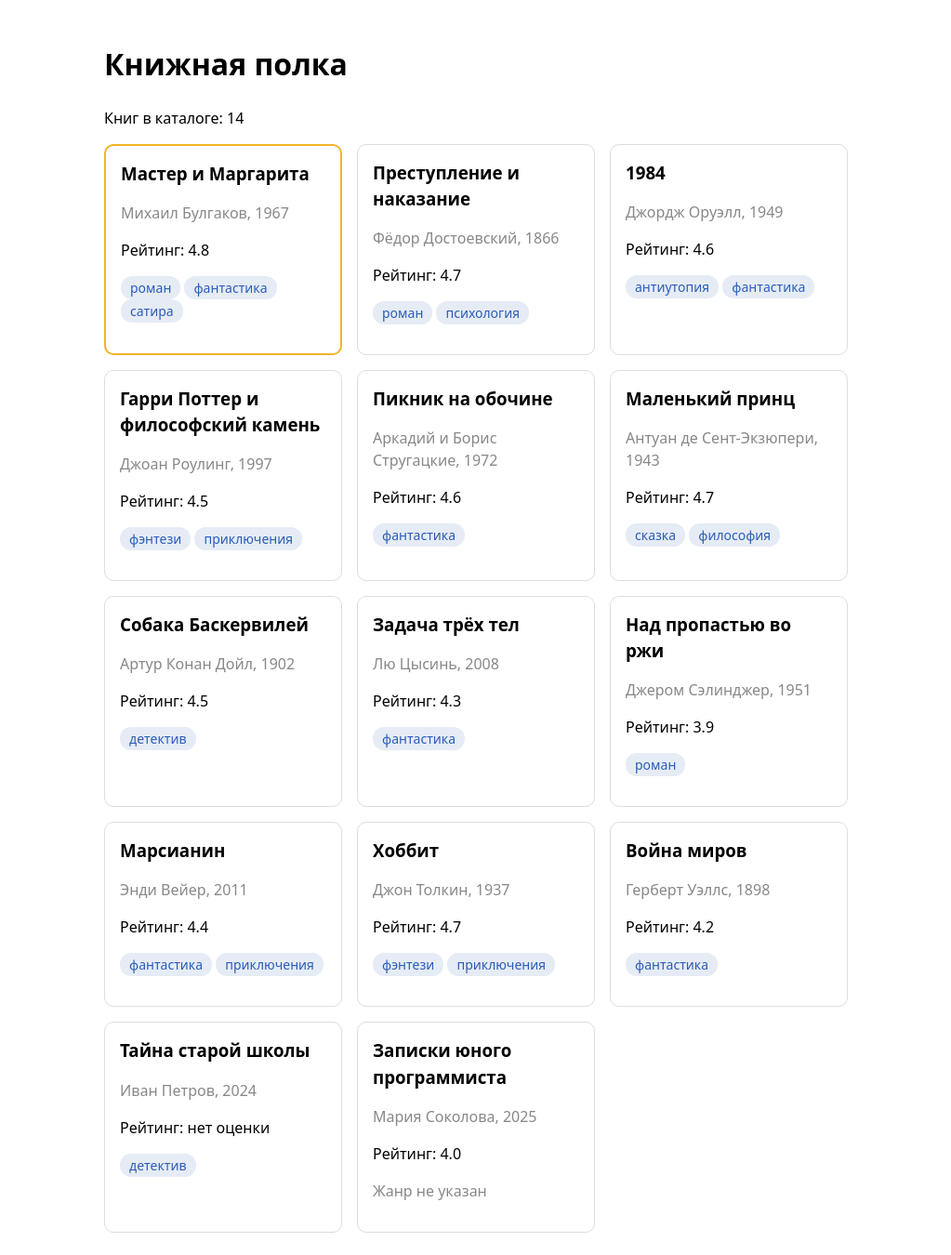
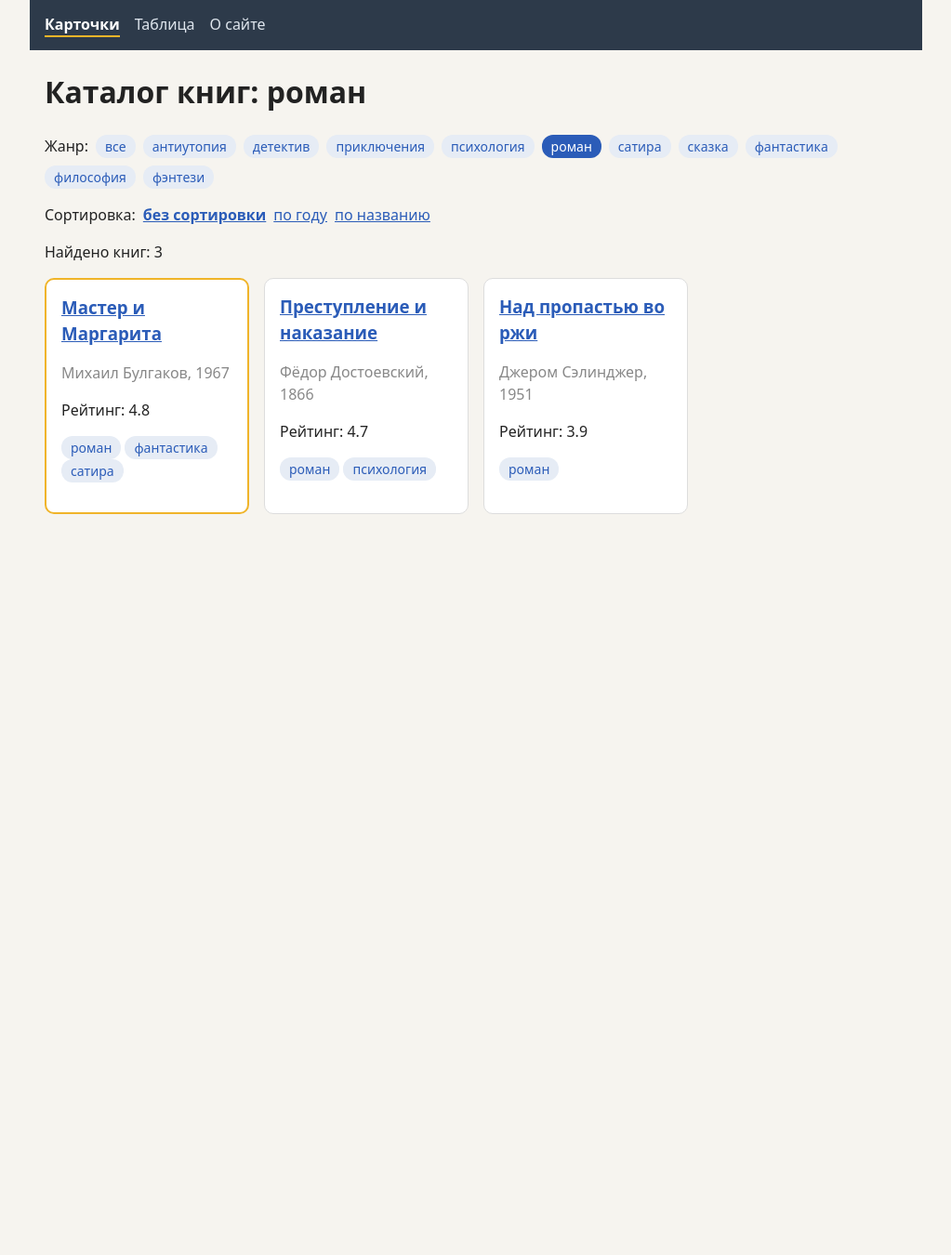
Before and after one commit to kulikov-dima/knigi, a Flask app: a page that uses templates/index.html in a window 1280 px wide. Shown: the whole page at 93% size, without its empty margins (128-1151 px from the left). After the commit the page ends 553 px from the top, so only its background shows below. Run offline with Flask 3, Linux system fonts and the light colour scheme.

Commit message:
practice 5

```diff
--- a/app.py
+++ b/app.py
@@ -1,23 +1,47 @@
 from datetime import date
 
-from flask import Flask, render_template, abort
+from flask import Flask, render_template, abort, request
 from books import BOOKS
 
 app = Flask(__name__)
 
 
+def all_genres():
+    """5.7 — все жанры без повторов, по алфавиту."""
+    genres = set()
+    for book in BOOKS:
+        for genre in book["genres"]:
+            genres.add(genre)
+    return sorted(genres)
+
+
 @app.route("/")
 def index():
+    genre = request.args.get("genre")   # 5.6
+    sort = request.args.get("sort")     # 5.8
+
+    books = BOOKS
+    if genre:
+        books = [b for b in books if genre in b["genres"]]
+    if sort == "year":
+        books = sorted(books, key=lambda b: b["year"])
+    elif sort == "title":
+        books = sorted(books, key=lambda b: b["title"])
+
     return render_template(
         "index.html",
         site_name="Книжная полка",
-        books=BOOKS,
+        books=books,
+        genres=all_genres(),
+        current_genre=genre,
+        current_sort=sort,
+        active="index",
     )
 
 
 @app.route("/table")
 def table():
-    return render_template("table.html", books=BOOKS)
+    return render_template("table.html", books=BOOKS, active="table")
 
 
 @app.route("/classic")
@@ -35,7 +59,7 @@ def book(book_id):
 
 @app.route("/about")
 def about():
-    return render_template("about.html")
+    return render_template("about.html", active="about")
 
 
 if __name__ == "__main__":
--- a/static/style.css
+++ b/static/style.css
@@ -1,4 +1,13 @@
-body { font-family: system-ui, sans-serif; max-width: 800px; margin: 0 auto; padding: 24px 16px; line-height: 1.5; }
+* { box-sizing: border-box; }
+body { font-family: system-ui, sans-serif; max-width: 960px; margin: 0 auto; padding: 0 16px 24px; line-height: 1.5; background: #f6f4ef; color: #222; }
+a { color: #2b5cb8; }
+
+.nav { display: flex; flex-wrap: wrap; gap: 16px; padding: 14px 16px; margin: 0 -16px 16px; background: #2d3a4a; }
+.nav a { color: #dfe6ee; text-decoration: none; }
+.nav a.current { color: #fff; font-weight: bold; border-bottom: 2px solid #f0b429; }
+
+.filters { display: flex; flex-wrap: wrap; gap: 8px; align-items: center; }
+.filters a.current { font-weight: bold; }
 
 .top { color: #b8860b; }
 .muted { color: #888; }
@@ -11,9 +20,10 @@ body { font-family: system-ui, sans-serif; max-width: 800px; margin: 0 auto; pad
 .card h3 { margin: 0 0 6px; }
 .card.first { border: 2px solid #f0b429; }
 
-.tag { display: inline-block; padding: 2px 10px; border-radius: 12px; background: #e6ecf5; color: #2b5cb8; font-size: 14px; }
+.tag { display: inline-block; padding: 2px 10px; border-radius: 12px; background: #e6ecf5; color: #2b5cb8; font-size: 14px; text-decoration: none; }
+.tag-active { background: #2b5cb8; color: #fff; }
 
-.table { width: 100%; border-collapse: collapse; }
+.table { width: 100%; border-collapse: collapse; background: #fff; }
 .table th, .table td { padding: 8px 10px; text-align: left; }
 .table th { background: #2d3a4a; color: #fff; }
 .table tr.odd { background: #fff; }
--- a/templates/index.html
+++ b/templates/index.html
@@ -3,28 +3,66 @@
 <head>
   <meta charset="utf-8">
   <title>{{ site_name }}</title>
-  <link rel="stylesheet" href="/static/style.css">
+  <!-- 5.4 -->
+  <link rel="stylesheet" href="{{ url_for('static', filename='style.css') }}">
 </head>
 <body>
-  <h1>{{ site_name }}</h1>
-  <p>Книг в каталоге: {{ books | length }}</p>
+  <!-- 5.5 — меню (пока копия в каждом шаблоне) -->
+  <nav class="nav">
+    <a href="{{ url_for('index') }}" class="{{ 'current' if active == 'index' else '' }}">Карточки</a>
+    <a href="{{ url_for('table') }}" class="{{ 'current' if active == 'table' else '' }}">Таблица</a>
+    <a href="{{ url_for('about') }}" class="{{ 'current' if active == 'about' else '' }}">О сайте</a>
+  </nav>
 
-  <!-- 4.1 (простой список) заменён карточками из 4.5 -->
-  <!-- 4.5 + 4.6 -->
+  <!-- 5.6 -->
+  <h1>
+    Каталог книг{% if current_genre %}: {{ current_genre }}{% endif %}
+  </h1>
+
+  <!-- 5.7 + 5.9 -->
+  <p class="filters">
+    Жанр:
+    <a href="{{ url_for('index', sort=current_sort) }}"
+       class="tag {{ 'tag-active' if not current_genre else '' }}">все</a>
+    {% for genre in genres %}
+      <a href="{{ url_for('index', genre=genre, sort=current_sort) }}"
+         class="tag {{ 'tag-active' if genre == current_genre else '' }}">{{ genre }}</a>
+    {% endfor %}
+  </p>
+
+  <!-- 5.8 + 5.9 -->
+  <p class="filters">
+    Сортировка:
+    <a href="{{ url_for('index', genre=current_genre) }}"
+       class="{{ 'current' if not current_sort else '' }}">без сортировки</a>
+    <a href="{{ url_for('index', genre=current_genre, sort='year') }}"
+       class="{{ 'current' if current_sort == 'year' else '' }}">по году</a>
+    <a href="{{ url_for('index', genre=current_genre, sort='title') }}"
+       class="{{ 'current' if current_sort == 'title' else '' }}">по названию</a>
+  </p>
+
+  <!-- 5.10 -->
+  <p>Найдено книг: {{ books | length }}</p>
+
   <div class="grid">
     {% for book in books %}
       <article class="card {{ 'first' if loop.first else '' }}">
-        <h3>{{ book.title }}</h3>
+        <!-- 5.2 -->
+        <h3><a href="{{ url_for('book', book_id=book.id) }}">{{ book.title }}</a></h3>
         <p class="muted">{{ book.author }}, {{ book.year }}</p>
         <p>Рейтинг: {{ book.rating | default("нет оценки") }}</p>
         <p>
           {% for genre in book.genres %}
-            <span class="tag">{{ genre }}</span>
+            <!-- 5.6 -->
+            <a class="tag" href="{{ url_for('index', genre=genre) }}">{{ genre }}</a>
           {% else %}
             <span class="muted">Жанр не указан</span>
           {% endfor %}
         </p>
       </article>
+    {% else %}
+      <!-- 5.10 -->
+      <p>Книг с таким жанром нет.</p>
     {% endfor %}
   </div>
 </body>
```
Also changed, not shown: templates/about.html (+10 -0 lines), templates/book.html (+15 -11 lines), templates/classic.html (+13 -3 lines), templates/table.html (+11 -5 lines), README.md.
